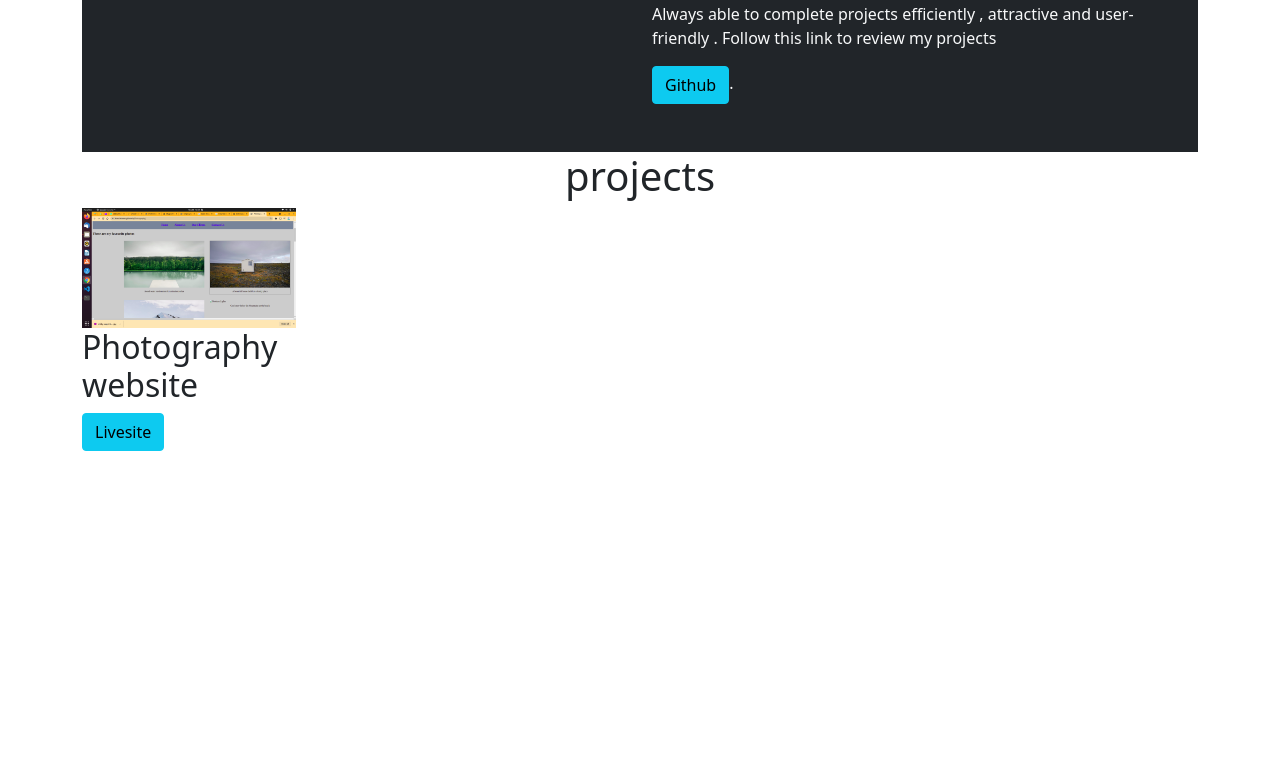
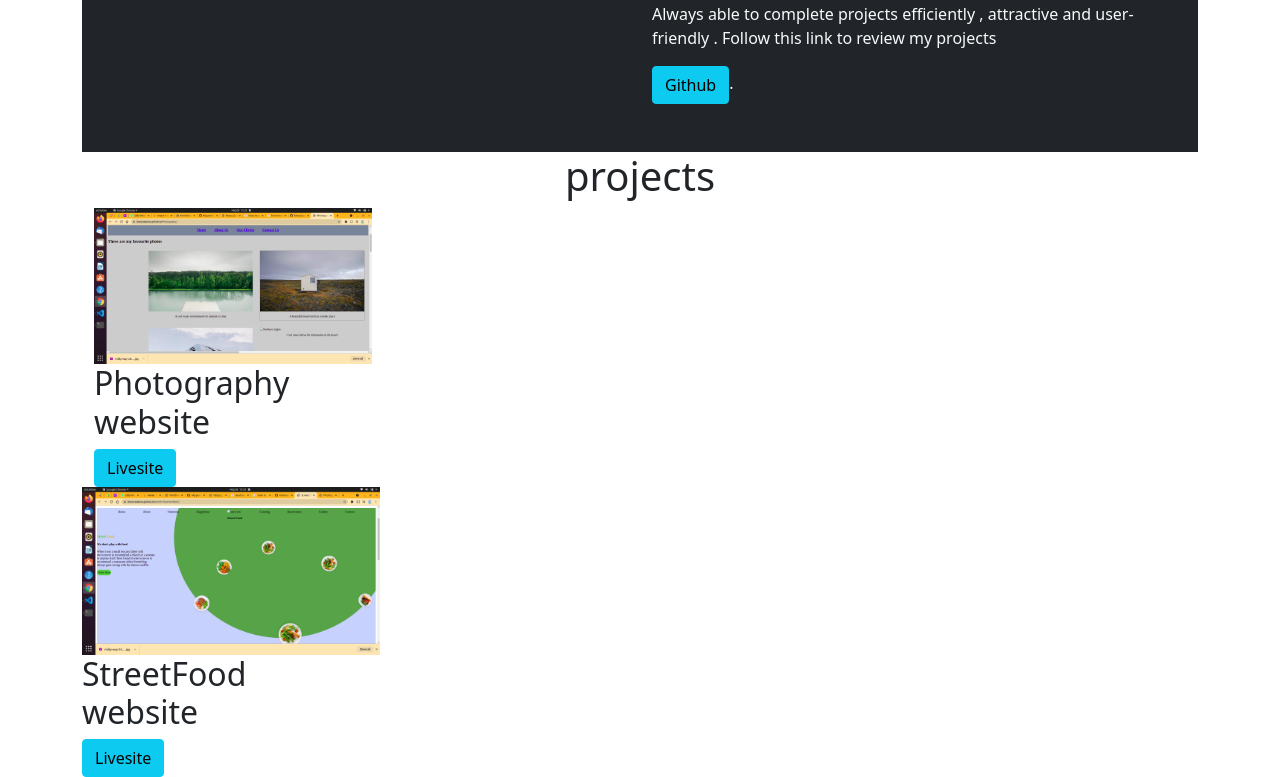
Before and after one commit to kimutaiamos/portfolio-landing-page, a plain HTML site: page index.html in a window 1280 px wide. Shown: the part 745-1522 px from the top of the page. Before the commit the page ends 1196 px from the top, so only its background shows below. Drawn offline with nearby package versions, Linux system fonts and the light colour scheme.

Commit message:
added another image

```diff
--- a/index.html
+++ b/index.html
@@ -15,7 +15,9 @@
   <!--navbar-->
   <nav class="navbar navbar-expand-lg bg-dark navbar-dark">
     <div class="container">
-      <a href="#" class="navbar-brand"><H1>MY PORTFOLIO</H1></a>
+      <a href="#" class="navbar-brand">
+        <H1>MY PORTFOLIO</H1>
+      </a>
       <div class="collapse navbar-collapse" id="#navmenu">
         <ul class="navbar-nav ms-auto">
           <li class="nav-item">
@@ -95,7 +97,6 @@
           </div>
         </div>
       </div>
-  </div>
   </section>
   <section id="work" class="portfolio-mf sect-pt4 route">
     <div class="container">
@@ -114,14 +115,15 @@
         <div class="col-md-4">
           <div class="work-box">
             <div class="work-img">
-              <img src="img/Screenshot from 2021-08-28 12-23-03.png" height="70%" width="60%">
+              <img src="img/Screenshot from 2021-08-28 12-23-03.png" height="80%" width="80%">
             </div>
             <div class="work-content">
               <div class="row">
                 <div class="col-sm-8">
                   <h2 class="w-tittle">Photography website</h2>
                   <div class="w-more">
-                    <a href="https://github.com/kimutaiamos/Photography"><button type="button" class="btn btn-info">Livesite</button></a>
+                    <a href="https://github.com/kimutaiamos/Photography"><button type="button"
+                        class="btn btn-info">Livesite</button></a>
                   </div>
                 </div>
               </div>
@@ -130,7 +132,27 @@
         </div>
       </div>
     </div>
+    <div class="col-md-4">
+      <div class="work-box">
+          <div class="work-img">
+            <img src="img/Screenshot from 2021-08-28 12-23-31.png" alt="" width="80%" height="80%" class="img-fluid">
           </div>
+        <div class="work-content">
+          <div class="row">
+            <div class="col-sm-8">
+              <h2 class="w-title">StreetFood website</h2>
+              <div class="w-more">
+                <a  href="https://github.com/kimutaiamos/street-food-website" >  <button type="button"
+                   class="btn btn-info">Livesite</button></a>
+              </div>
+            </div>
+          </div>
+        </div>
+      </div>
+    </div>
+  </div>
+</div>
+  </section>
     <script src="https://cdn.jsdelivr.net/npm/bootstrap@5.1.0/dist/js/bootstrap.bundle.min.js"
       integrity="sha384-U1DAWAznBHeqEIlVSCgzq+c9gqGAJn5c/t99JyeKa9xxaYpSvHU5awsuZVVFIhvj" crossorigin="anonymous">
     </script>
```
Lines whose indentation alone changed are shown as unchanged.
